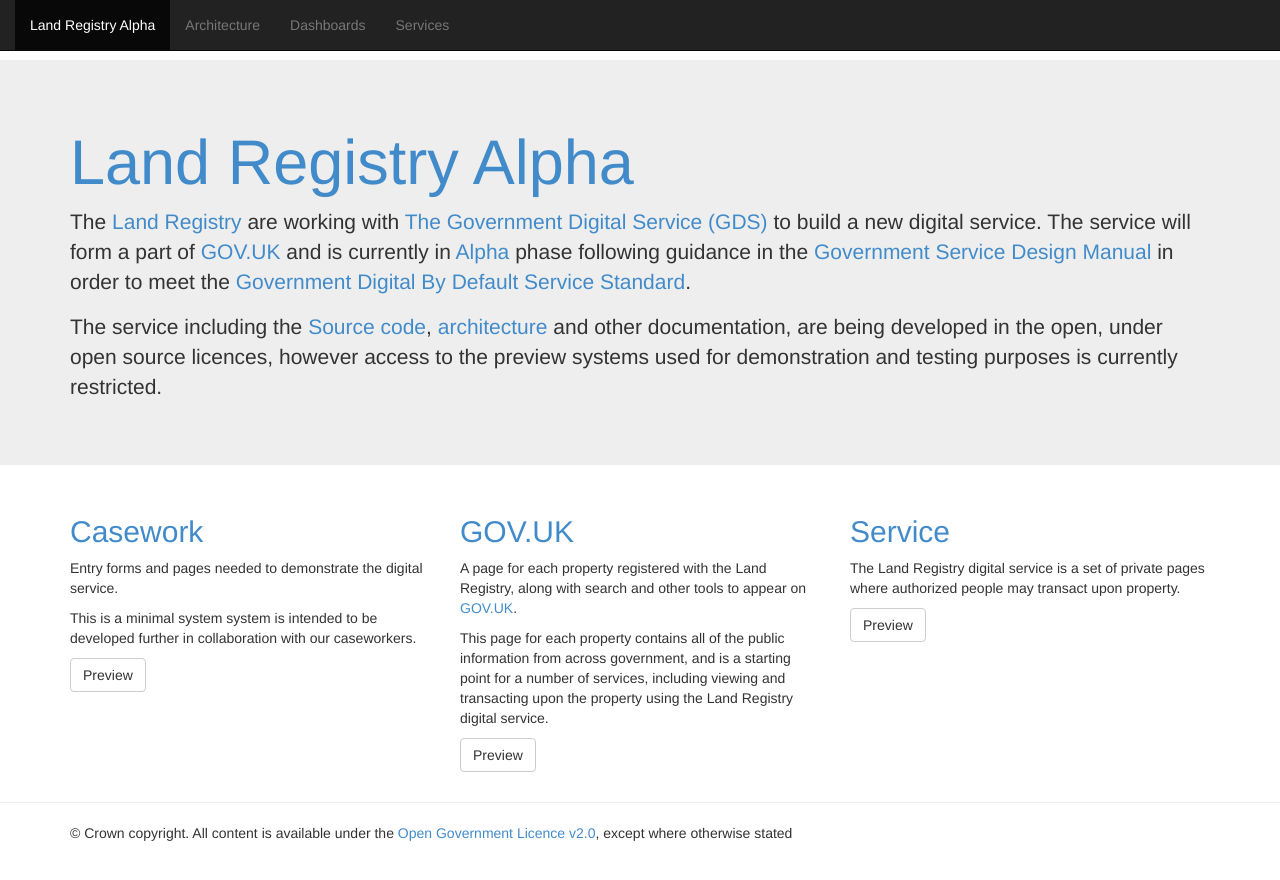
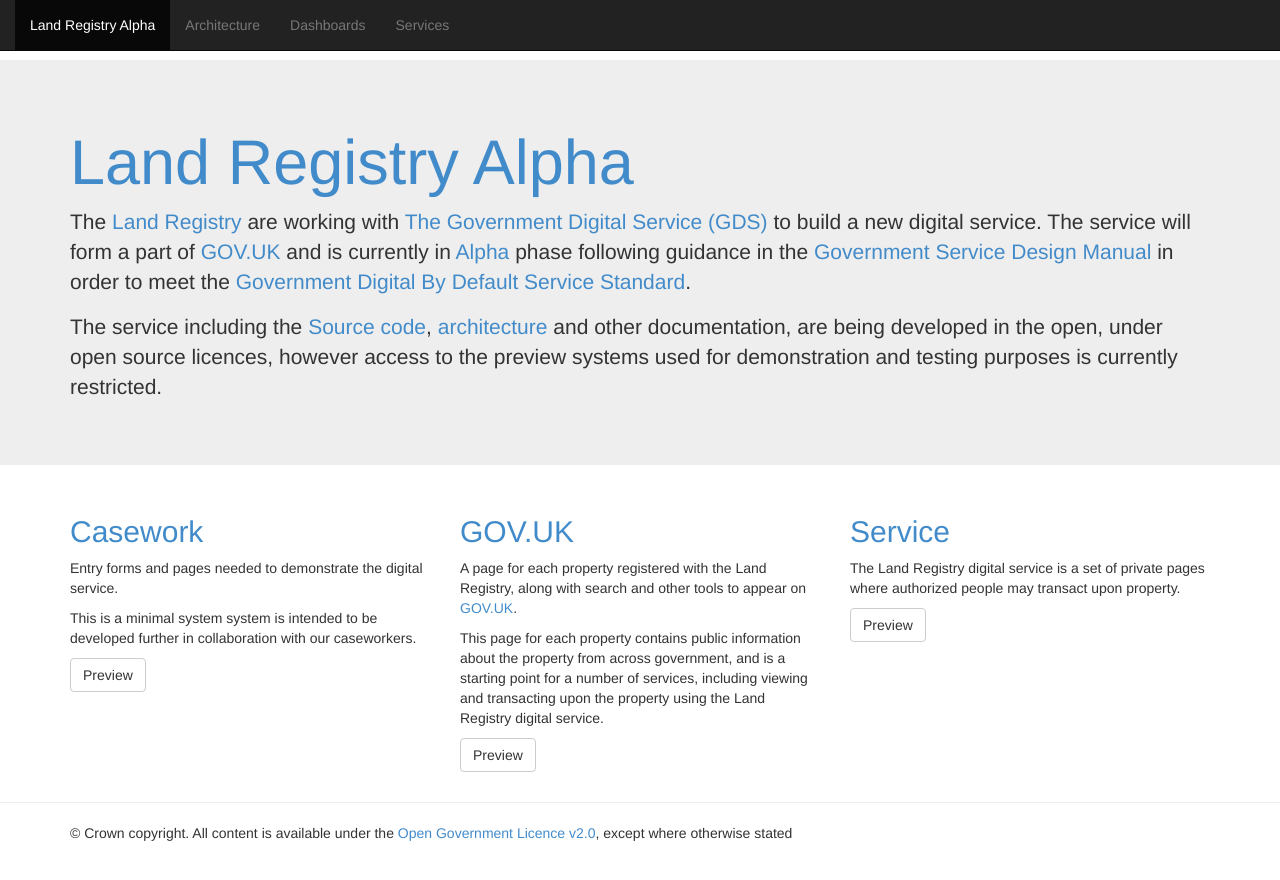
Before and after one commit to ztrelease/landregistry.github.io, a Jekyll site: the page built from index.html, in a window 1280 px wide. Shown: the top 880 px of the page. Built offline with Jekyll 4.4.1, drawn with Linux system fonts in a browser that asks for light colours.

Commit message:
Wordsmithing index

```diff
--- a/index.html
+++ b/index.html
@@ -24,7 +24,7 @@
     <div class="col-md-4">
       <h2><a href="http://www.gov.uk.landregistryconcept.co.uk">GOV.UK</a></h2>
       <p>A page for each property registered with the Land Registry, along with search and other tools to appear on <a href="https://www.gov.uk">GOV.UK</a>.</p>
-      <p>This page for each property contains all of the public information from across government, and is a starting point for a number of services, including viewing and transacting upon the property using the Land Registry digital service.</p>
+      <p>This page for each property contains public information about the property from across government, and is a starting point for a number of services, including viewing and transacting upon the property using the Land Registry digital service.</p>
       <p><a class="btn btn-default" href="http://www.gov.uk.landregistryconcept.co.uk" role="button">Preview</a></p>
     </div>
 
```
